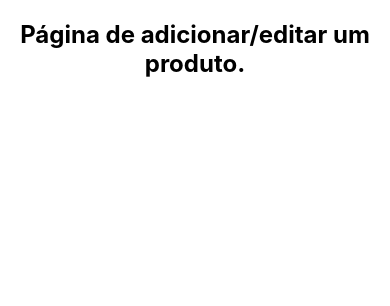
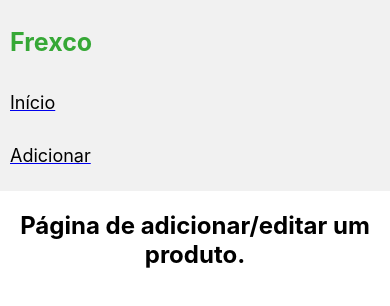
Before and after one commit to celiovjunior/desafio-node-react, a React (Create React App) app in the folder client/: page /add in a window 390 px wide. Shown: the top 306 px of the page. Built offline with nearby package versions, Linux system fonts and the light colour scheme.

Commit message:
estilizando o component header

```diff
--- a/client/src/App.js
+++ b/client/src/App.js
@@ -7,6 +7,7 @@ import {
 import { ToastContainer } from 'react-toastify';
 import 'react-toastify/dist/ReactToastify.css';
 import './App.css';
+import Header from './components/Header/Header';
 import AddEdit from './pages/AddEdit';
 import Home from './pages/Home';
 
@@ -14,6 +15,7 @@ function App() {
   return (
     <Router>
       <div className="App">
+        <Header />
         <ToastContainer />
         <Routes>
           <Route path="/" element= {<Home />} />
--- a/client/src/components/Header/Header.css
+++ b/client/src/components/Header/Header.css
@@ -0,0 +1,44 @@
+.header{
+    overflow:hidden;
+    background-color: #f1f1f1;
+}
+
+.header p{
+    float: left;
+    color:black;
+    text-align: center;
+    padding:10px;
+    text-decoration: none;
+    font-size:18px;
+    line-height: 15px;
+    border-radius: 4px;
+}
+.header p.logo{
+    font-size: 25px;
+    font-weight:bold;
+    color: #36a836;
+}
+
+.header p:hover{
+    background-color: #ddd;
+    color: #5d6770;
+}
+
+.header p.active{
+    background-color:#36a836;
+    color: white;
+}
+.header-right{
+    float: right;
+}
+
+@media screen and (max-width: 500px){
+    .header p{
+        float: none;
+        display: block;
+        text-align: left;
+    }
+    .header-right{
+        float:none;
+    }
+}
```
